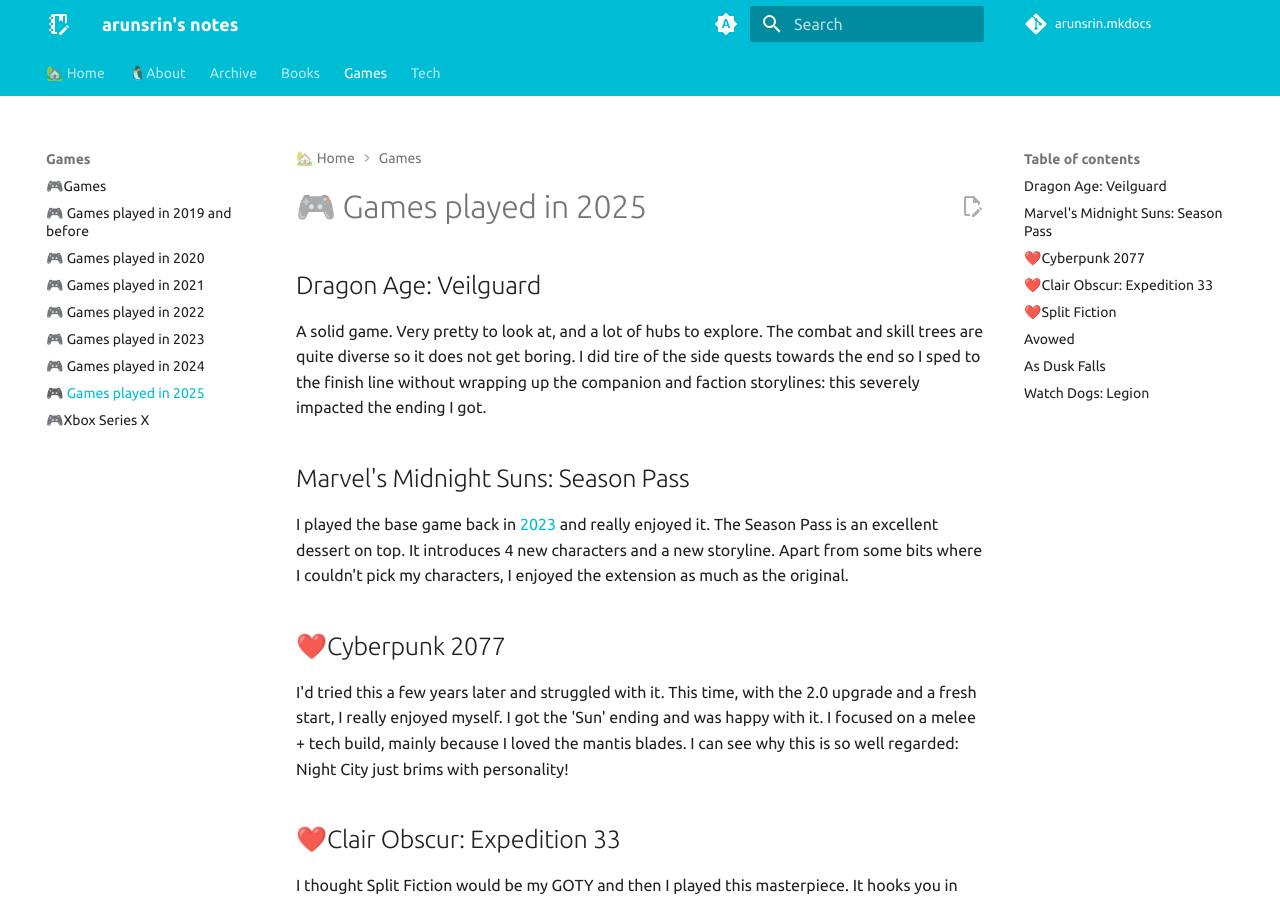
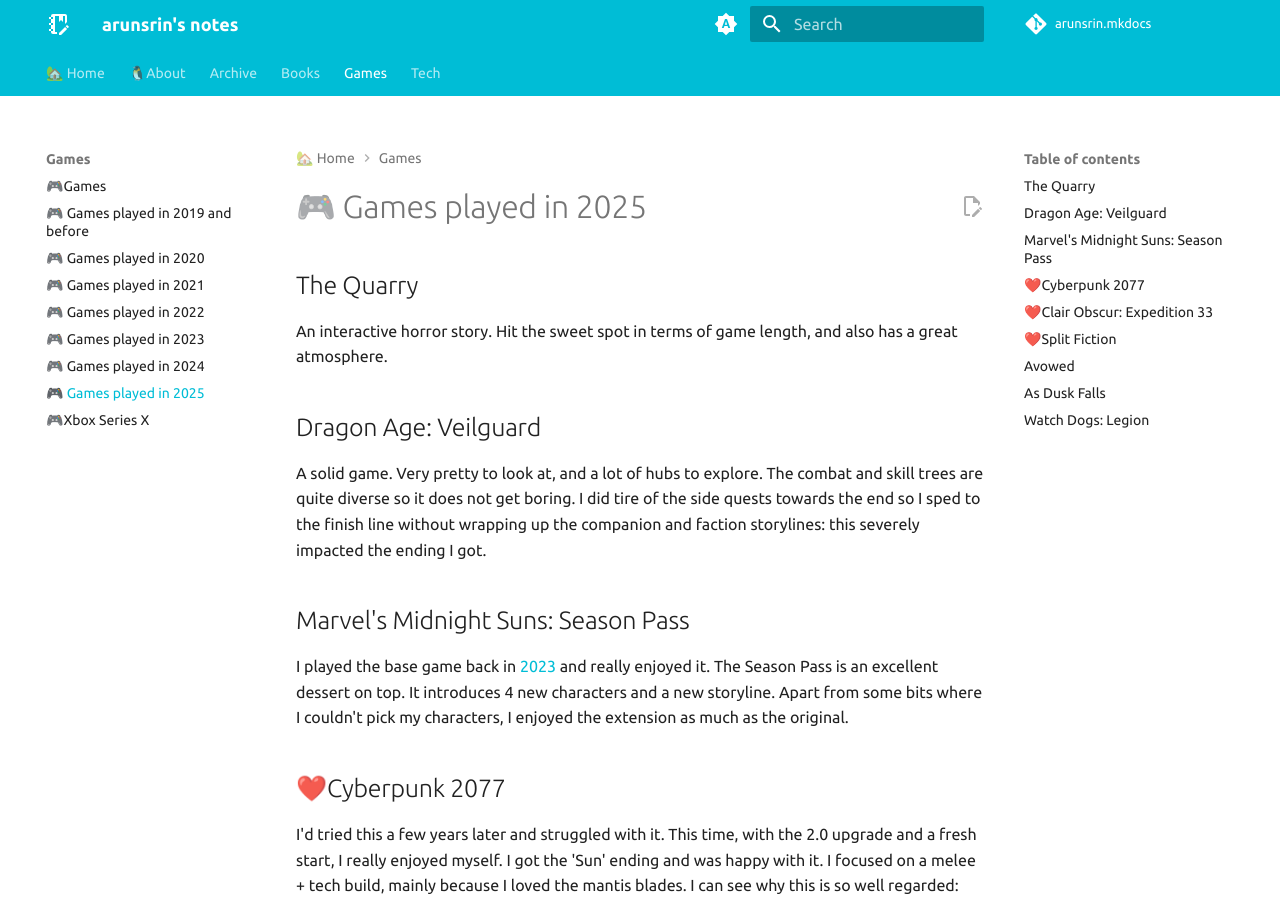
Before and after one commit to arunsrin/arunsrin.mkdocs, an MkDocs documentation site: the page built from home/games/2025.md, in a window 1280 px wide and 900 px high. Built offline with MkDocs 1.6.1 and Material for MkDocs 9.7.7, drawn with Linux system fonts in a browser that asks for light colours; comment, search, counter and statistics services are not loaded.

Commit message:
Add 'The Quarry' entry to games played in 2025
Added a new game entry for 'The Quarry' with a brief review.

```diff
--- a/home/games/2025.md
+++ b/home/games/2025.md
@@ -1,4 +1,9 @@
 # 🎮 Games played in 2025
+
+## The Quarry
+
+An interactive horror story. Hit the sweet spot in terms of game length, and also
+has a great atmosphere.
 
 ## Dragon Age: Veilguard
 
```
